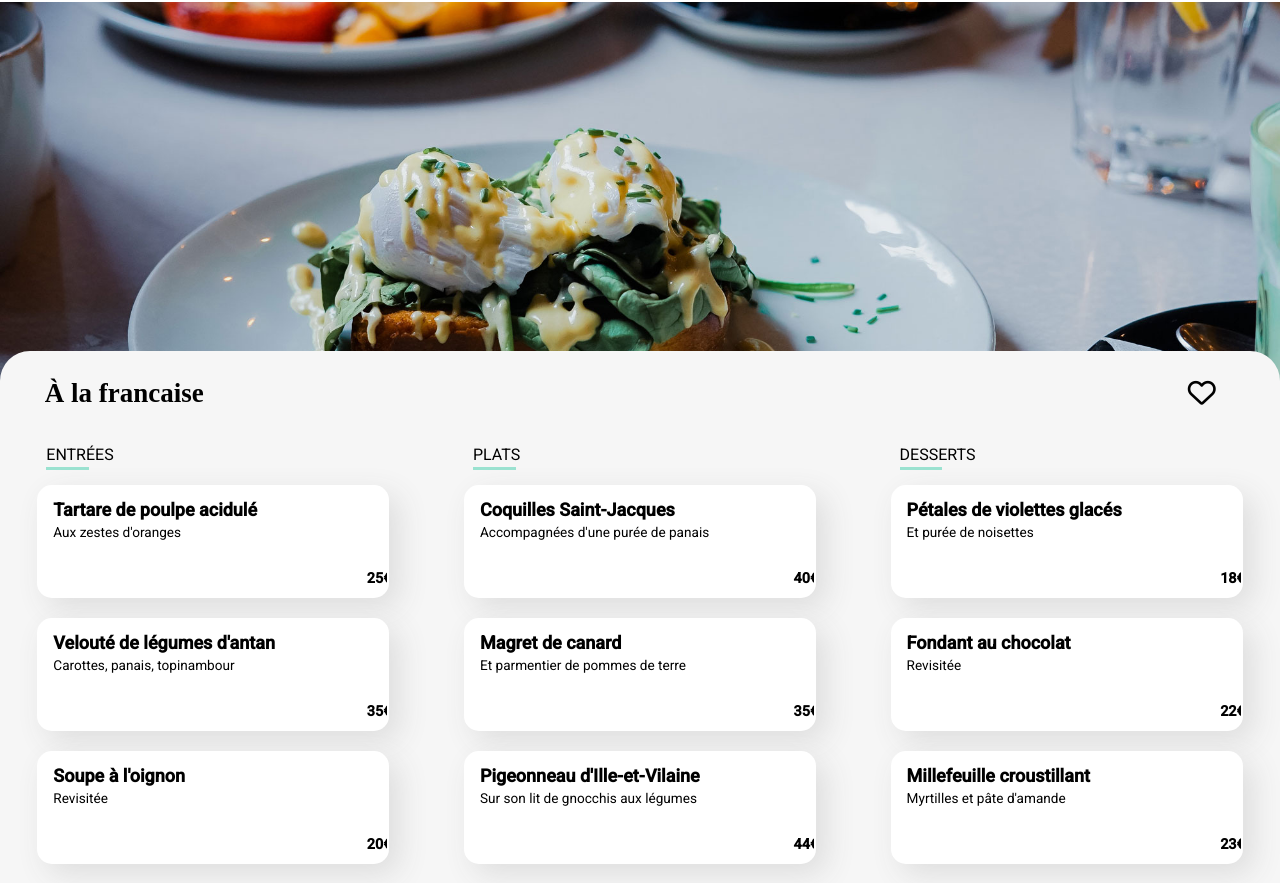
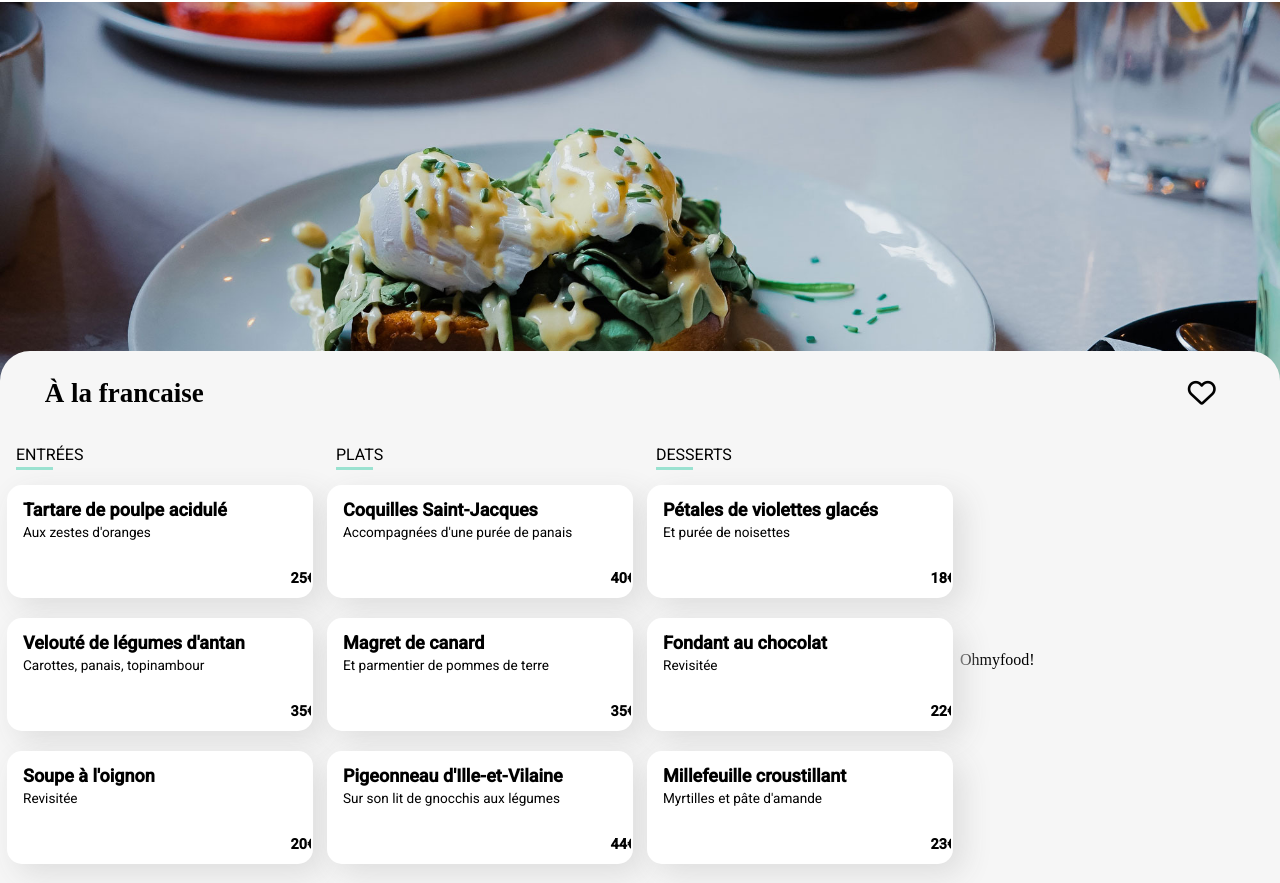
Before and after one commit to Mookh04/Mookh04.github.io, a website: page a-la-francaise.html in a window 1280 px wide. Shown: the part 69-952 px from the top of the page. Drawn offline with Linux system fonts and the light colour scheme; a web font is replaced by a local one.

Commit message:
correction format responsive tablet

```diff
--- a/a-la-francaise.html
+++ b/a-la-francaise.html
@@ -127,17 +127,19 @@
                     <i class="fa-solid fa-circle-check"></i>
                 </div>
             </div>
+
+
+
+        </section>
+        <section class="starter starter--tablet">
+            <div class="starter__menu--logo"><span>Ohmyfood!</span></div>
+        </section>
     </div>
     <div class="bg-btn">
         <div class="base-btn base-btn--larger">
             <span>Commander</span>
         </div>
     </div>
-
-    </section>
-
-
-
 
 
     <footer>
--- a/scss/layout/_footer.scss
+++ b/scss/layout/_footer.scss
@@ -6,6 +6,7 @@ footer {
 
 .footer__heading {
     margin-top: 10px;
+
     & h2 {
         font-family: Shrikhand;
         font-weight: 400;
@@ -22,6 +23,7 @@ ul {
     font-family: roboto;
     margin-left: 20px;
     font-weight: 400;
+
     a {
         text-decoration: none;
         color: white;
@@ -29,8 +31,8 @@ ul {
         font-size: 15px;
     }
 
-    li{
-        i{
+    li {
+        i {
             margin-right: 15px;
         }
 
@@ -38,36 +40,48 @@ ul {
 }
 
 
-.handshake{
+.handshake {
     margin-right: 10px;
 }
 
 
 /* Version tablette */
 
-@include tablet{
-    .footer__heading{
-        & h2{
+@include tablet {
+
+    footer {
+        align-items: center;
+        text-align: center;
+    }
+
+    .footer__heading {
+        & h2 {
             font-family: Shrikhand;
             font-weight: 400;
             font-size: 22px;
+            margin-left: 0px;
         }
     }
 
-    ul{
-        a{
+
+
+    ul {
+
+        margin-left: 0px;
+
+        a {
             font-size: 18px;
             line-height: 28px;
         }
 
-        li{
+        li {
             i {
                 margin-right: 20px;
             }
-    }
+        }
     }
 
-    .handshake{
+    .handshake {
         margin-right: 13px;
     }
 }
--- a/scss/layout/_starter-menu.scss
+++ b/scss/layout/_starter-menu.scss
@@ -1,9 +1,13 @@
-.starter{
+.starter {
     display: flex;
     flex-direction: column;
     background-color: $color-section;
 
-    &__heading{
+    &--tablet {
+        display: none;
+    }
+
+    &__heading {
         margin-left: 5%;
         margin-bottom: 20px;
         width: 11.5%;
@@ -12,7 +16,7 @@
         border-bottom: 3px solid $color-primary;
     }
 
-    &__menu{
+    &__menu {
         border-radius: 15px;
         @include display($card-width);
         padding: 12px 7px 7px 7px;
@@ -21,22 +25,23 @@
         margin-bottom: $margin-card;
         box-shadow: $shadow;
 
-        &__choice{
-            width:100%;
+        &__choice {
+            width: 100%;
             padding-left: 7px;
-            @media (max-width: 767px){
-            white-space: nowrap;
-            overflow: hidden;
-            text-overflow: ellipsis;
+
+            @media (max-width: 767px) {
+                white-space: nowrap;
+                overflow: hidden;
+                text-overflow: ellipsis;
             }
 
 
-            & span{
+            & span {
                 @include font-style(hd-menu);
                 line-height: 22px;
             }
 
-            & .food-description{
+            & .food-description {
                 @include font-style(hd-submenu);
                 font-size: 85%;
             }
@@ -45,16 +50,18 @@
 
 
 
-        &__price{
+        &__price {
             padding-top: 25px;
             padding-right: 45px;
+            margin-left: 60px;
             @include font-style(hd-menu);
             font-size: 95%;
-            & span{
+
+            & span {
                 font-size: 95%;
             }
 
-            &--larger{
+            &--larger {
                 padding-top: 45px;
             }
         }
@@ -67,31 +74,74 @@
 
 /* Version tablette */
 
-@include tablet{
-    .all-starter{
+
+@include tablet {
+
+    .all-starter {
         display: flex;
-        background-color: $color-section;
+        flex-direction: row;
+        flex-wrap: wrap;
     }
 
-    .starter{
-        width: 29%;
-        margin: auto;
+    .starter {
+        display: flex;
+        flex-wrap: nowrap;
+        width: 50%;
 
+        &--tablet {
+            display: flex;
+            justify-content: center;
+            align-items: center;
 
+            & span {
+                @include font-style(logo);
+                color: $color-primary;
+            }
+        }
 
-        &__menu{
-            height: 90px;
-            border: 2px solid transparent;
-            &:hover{
-                border: 2px solid $color-primary;
+        &__heading {
+            width: 7.5%;
+        }
 
-            }
-
-
-            &__price{
-                padding-top: 70px;
-                margin-left:-20px;
+        &__menu {
+            &__price {
+                padding-left: 10%;
+                padding-top: 14%;
             }
         }
     }
 }
+
+
+@include desktop {
+    .all-starter {
+        display: flex;
+        background-color: $color-section;
+        padding-left: 20px;
+        padding-right: 20px;
+    }
+
+    .starter {
+        width: 33.3%;
+        margin: 0;
+
+
+        &__heading {
+            width: 11.5%;
+        }
+
+        &__menu {
+            height: 90px;
+
+            &__price {
+                padding-top: 70px;
+                padding-left: 10%;
+                margin-left: 0px;
+            }
+        }
+    }
+
+    .starter--tablet {
+        display: none;
+    }
+}
--- a/scss/utils/_map.scss
+++ b/scss/utils/_map.scss
@@ -24,27 +24,27 @@ $font-style: (
         style: Roboto,
     ),
 
-    tablet-base: (size: 22px,
+    tablet-base: (size: 20px,
         weight: 500,
         style: Roboto,
     ),
 
-    tablet-logo: (size: 44px,
+    tablet-logo: (size: 42px,
         weight: 500,
         style: Shrikhand,
     ),
 
-    tablet-heading: (size: 32px,
+    tablet-heading: (size: 30px,
         weight: 600,
         style: Roboto,
     ),
 
-    tablet-hd-menu: (size: 24px,
+    tablet-hd-menu: (size: 22px,
         weight: 600,
         style: Roboto,
     ),
 
-    tablet-hd-submenu:(size: 22px,
+    tablet-hd-submenu:(size: 20px,
         weight: 400,
         style: Roboto,
     ),
```
Also changed, not shown: delice-des-sens.html (+16 -7 lines), la-note-enchante.html (+7 -3 lines), la-palette-du-gout.html (+5 -2 lines).
